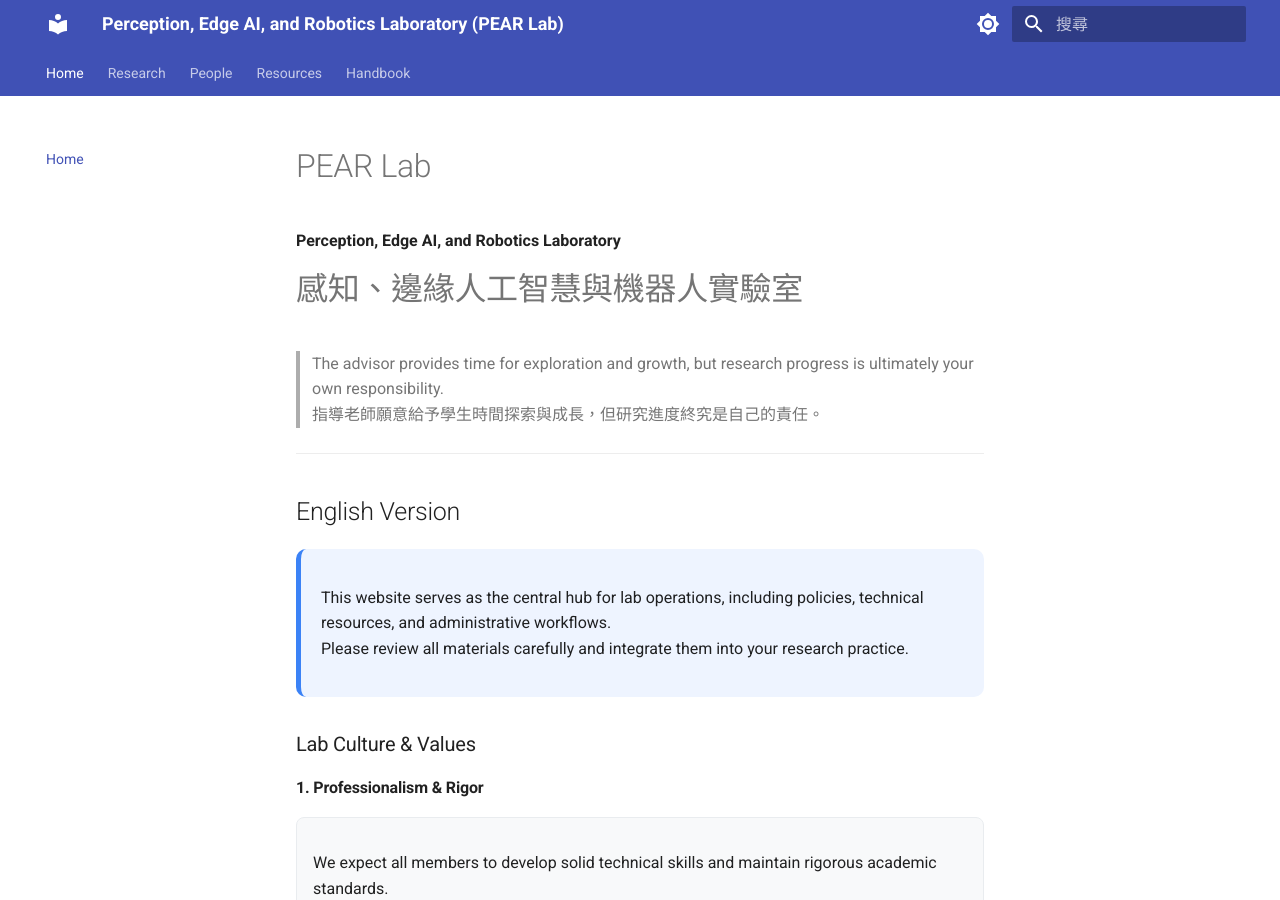
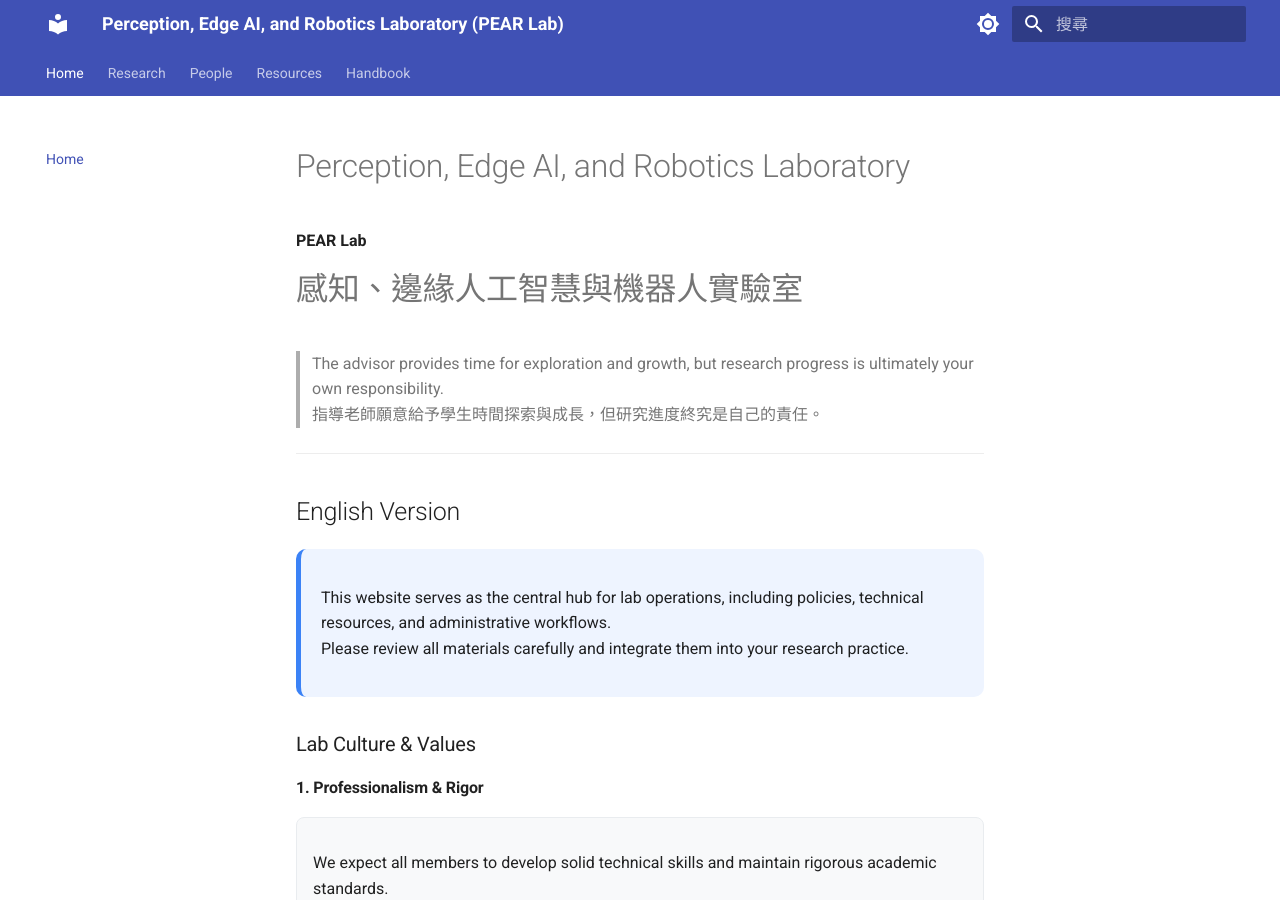
Before and after one commit to Ewz9/lab_handbook, an MkDocs documentation site: the page built from docs/index.md, in a window 1280 px wide and 900 px high. Built offline with MkDocs 1.6.1 and Material for MkDocs 9.7.7, drawn with Linux system fonts in a browser that asks for light colours.

```diff
--- a/docs/index.md
+++ b/docs/index.md
@@ -1,5 +1,5 @@
-# PEAR Lab
-**Perception, Edge AI, and Robotics Laboratory**
+# Perception, Edge AI, and Robotics Laboratory
+**PEAR Lab**
 
 # 感知、邊緣人工智慧與機器人實驗室
 
```
